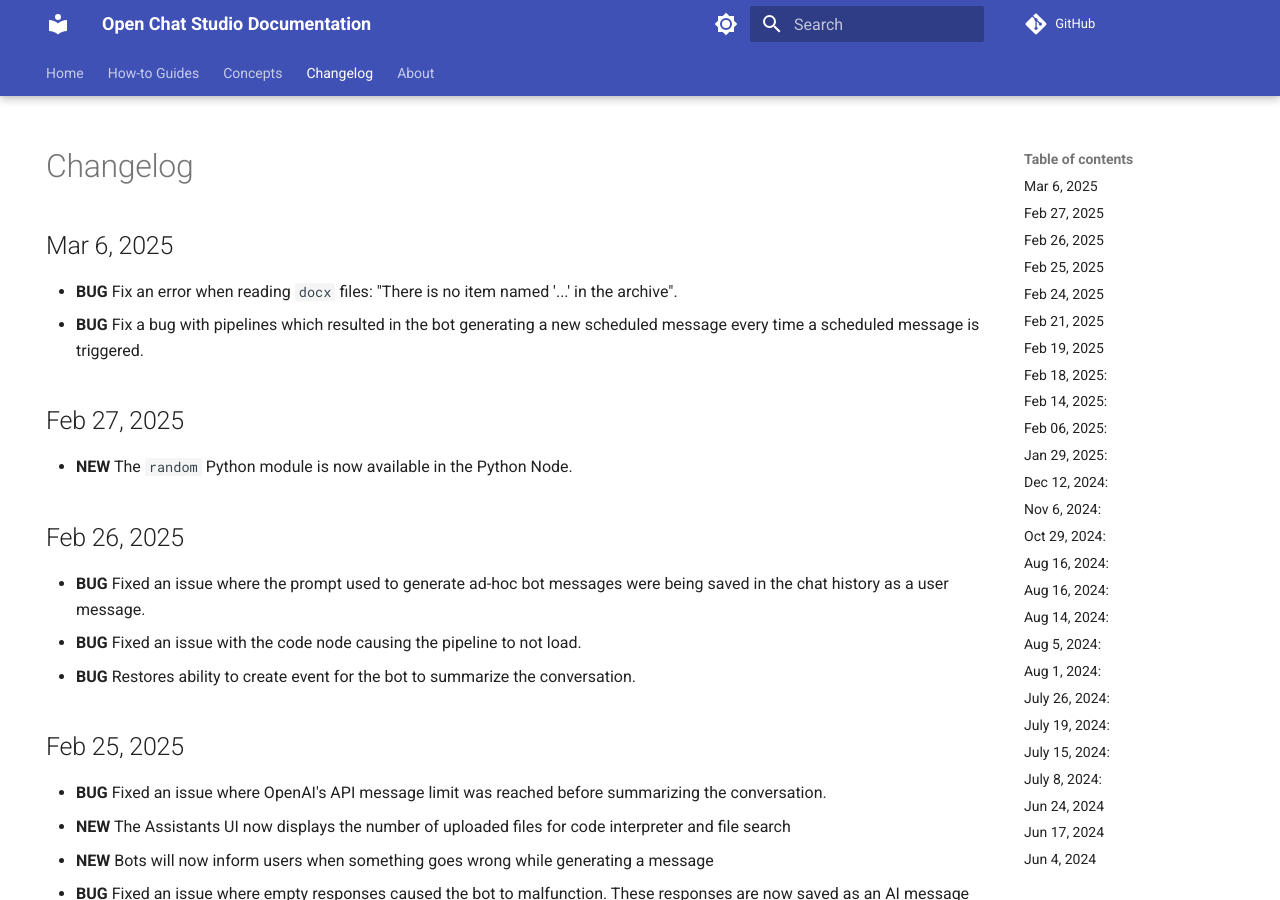
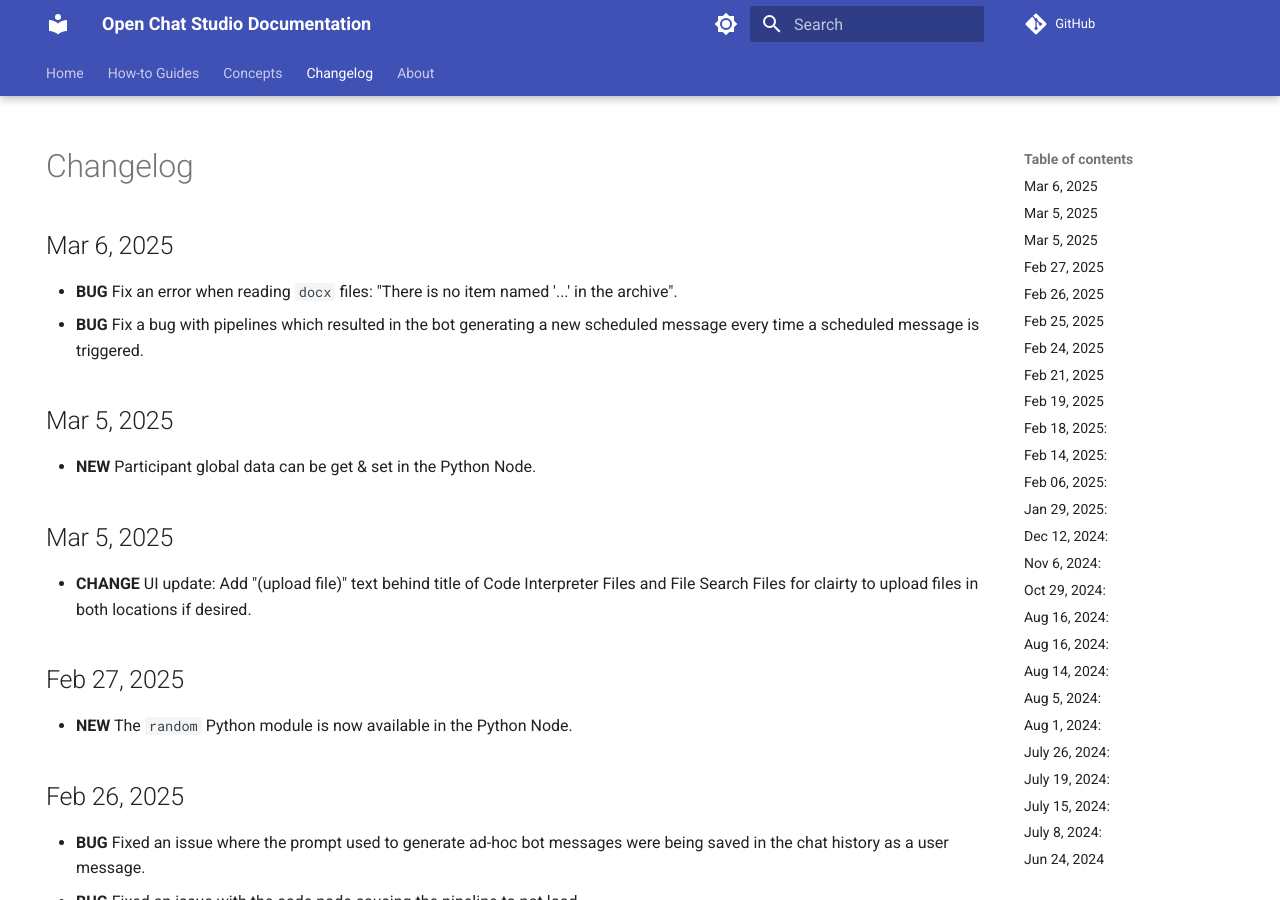
Before and after one commit to dimagi/open-chat-studio-docs, an MkDocs documentation site: the page built from docs/changelog.md, in a window 1280 px wide and 900 px high. Built offline with MkDocs 1.6.1 and Material for MkDocs 9.7.7, drawn with Linux system fonts in a browser that asks for light colours; emoji names are drawn with the system emoji font; a script that is not in the unit is left out; comment, search, counter and statistics services are not loaded.

Commit message:
update changelog

```diff
--- a/docs/changelog.md
+++ b/docs/changelog.md
@@ -9,6 +9,12 @@
 
 * **BUG** Fix an error when reading `docx` files: "There is no item named '...' in the archive".
 * **BUG** Fix a bug with pipelines which resulted in the bot generating a new scheduled message every time a scheduled message is triggered.
+
+## Mar 5, 2025
+* **NEW** Participant global data can be get & set in the Python Node.
+
+## Mar 5, 2025
+* **CHANGE** UI update: Add "(upload file)" text behind title of Code Interpreter Files and File Search Files for clairty to upload files in both locations if desired.
 
 ## Feb 27, 2025
 * **NEW** The `random` Python module is now available in the Python Node.
```
